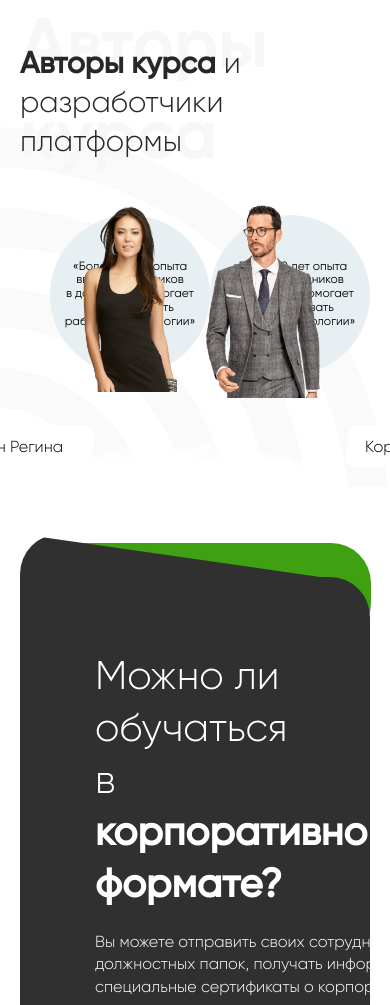
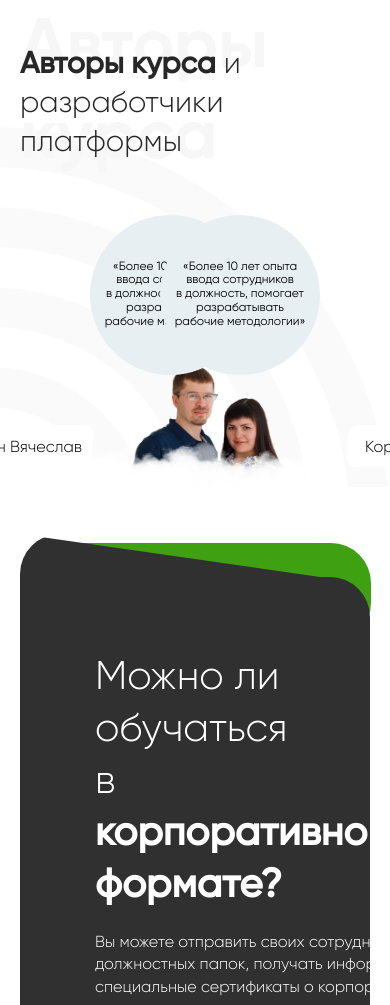
Before and after one commit to Slav4ik888/osnova-landing, a plain HTML site: page index.html in a window 390 px wide. Shown: the part 6959-7964 px from the top of the page. Drawn offline with Linux system fonts and the light colour scheme.

Commit message:
fix section9 add foto slava-regina

```diff
--- a/css/section9.css
+++ b/css/section9.css
@@ -55,13 +55,13 @@
 .s9-circle-left {
   position: absolute;
   top: 200px;
-  left: 0px;
+  left: 70px;
 }
 
 .s9-circle-right {
   position: absolute;
   top: 100px;
-  right: 0px;
+  right: 100px;
 }
 
 .s9-rega {
@@ -69,6 +69,12 @@
   top: 0px;
   right: 18px;
   width: 57%;
+}
+.s9-slava-rega {
+  position: absolute;
+  bottom: -100px;
+  left: 25%;
+  width: 50%;
 }
 
 .s9-slava {
@@ -171,7 +177,10 @@
     font-size: 14px;
   }
   .s9-circle-left {
-    left: 30px;
+    left: 100px;
+  }
+  .s9-circle-right {
+    right: 100px;
   }
   .s9-label-slava {
     top: 420px;
@@ -226,6 +235,10 @@
   .s9-circle {
     top: 30px;
   }
+  .s9-slava-rega {
+    left: 30%;
+    width: 45%;
+  }
   .s9-label-slava {
     top: 270px;
   }
@@ -242,6 +255,12 @@
   .s9-circle {
     top: 20px;
   }
+  .s9-circle-left {
+    left: 70px;
+  }
+  .s9-circle-right {
+    right: 70px;
+  }
   .s9-label-slava {
     top: 220px;
   }
@@ -256,4 +275,10 @@
   .s9-circle {
     top: 10px;
   }
+  .s9-circle-left {
+    left: 70px;
+  }
+  .s9-circle-right {
+    right: 50px;
+  }
 }
--- a/index.html
+++ b/index.html
@@ -27,7 +27,7 @@
   <title>Специалист в составлении должностных папок - онлайн курс, с проверкой практических заданий!</title>
   <script src="scripts/app.js" type="module" defer></script>
   <!-- Yandex.Metrika counter -->
-  <script type="text/javascript">
+  <!-- <script type="text/javascript">
     (function (m, e, t, r, i, k, a) {
       m[i] = m[i] || function () { (m[i].a = m[i].a || []).push(arguments) };
       m[i].l = 1 * new Date(); k = e.createElement(t), a = e.getElementsByTagName(t)[0], k.async = 1, k.src = r, a.parentNode.insertBefore(k, a)
@@ -43,7 +43,7 @@
   </script>
   <noscript>
     <div><img src="https://mc.yandex.ru/watch/87341402" style="position:absolute; left:-9999px;" alt="" /></div>
-  </noscript>
+  </noscript> -->
   <!-- /Yandex.Metrika counter -->
 </head>
 <body class="wrap">
@@ -703,23 +703,24 @@
       <div class="s9-el2"></div>
       <div class="s9-el3"></div>
       <div class="s9-el4"></div>
+      <img src="images/slava-regina-2.png" alt="foto-slava-regina" class="s9-slava-rega">
 
     <div class="s9-cnt-block">
       <div class="s9-box">
         <div class="s9-circle s9-circle-left">«Более 10 лет опыта ввода сотрудников в должность, помогает разрабатывать рабочие методологии»</div>
-        <img src="images/s9-woman.png" alt="foto-regina" class="s9-rega">
+        <!-- <img src="images/s9-woman.png" alt="foto-regina" class="s9-rega"> -->
         <div class="s9-label-rega">
           <img src="/images/s9-label.svg" class="s9-label" alt="label">
-          <div class="s9-label-rega-text">Корзан Регина</div>
+          <div class="s9-label-rega-text">Корзан Вячеслав</div>
         </div>
       </div>
 
       <div class="s9-box">
         <div class="s9-circle s9-circle-right">«Более 10 лет опыта ввода сотрудников в должность, помогает разрабатывать рабочие методологии»</div>
-        <img src="images/s9-man.png" alt="foto-slava" class="s9-slava">
+        <!-- <img src="images/s9-man.png" alt="foto-slava" class="s9-slava"> -->
         <div class="s9-label-slava">
           <img src="/images/s9-label.svg" class="s9-label" alt="label">
-          <div class="s9-label-slava-text">Корзан Вячеслав</div>
+          <div class="s9-label-slava-text">Корзан Регина</div>
         </div>
       </div>
 
@@ -856,5 +857,5 @@
 </html>
 
 <!--
-  git add . && git commit -m "fix section12" && git push origin master
+  git add . && git commit -m "fix section9 add foto slava-regina" && git push origin master
  -->
```
Also changed, not shown: images/slava-regina-2.png (added), images/slava-regina.png (added).
